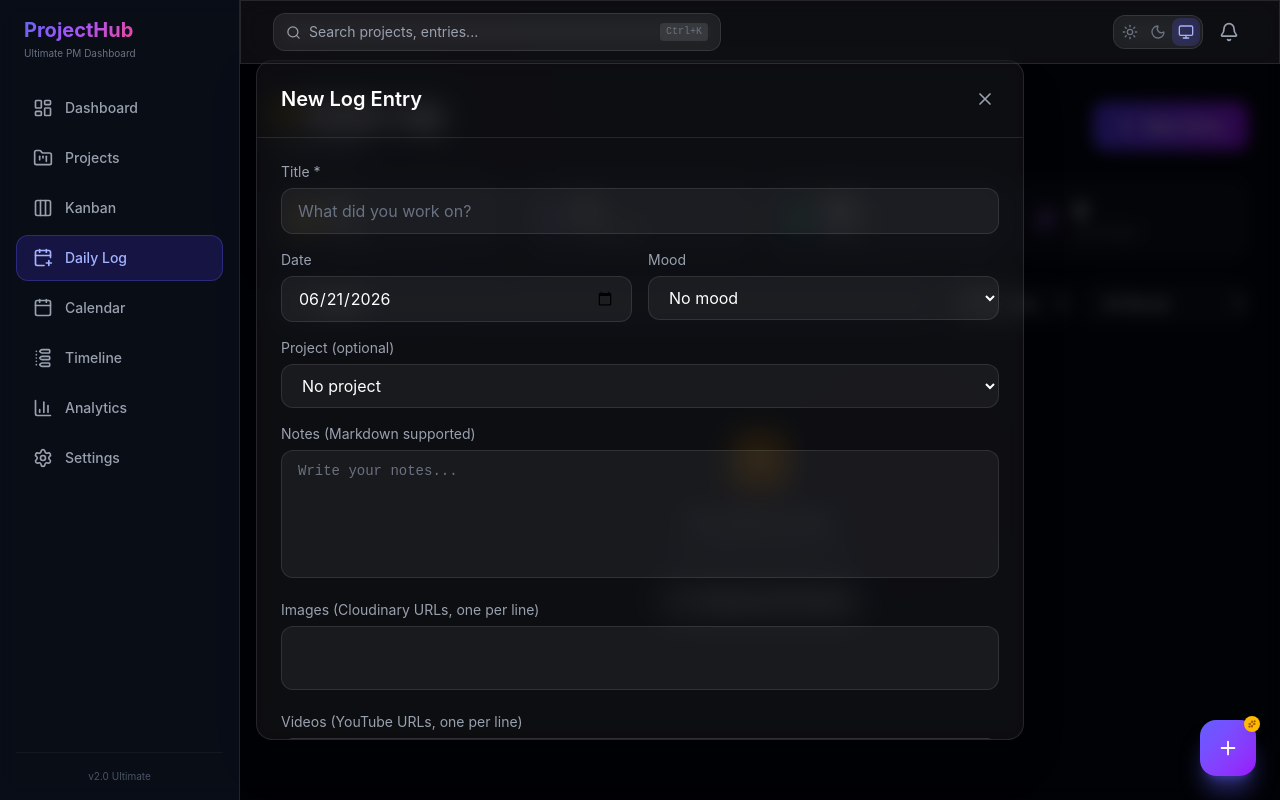
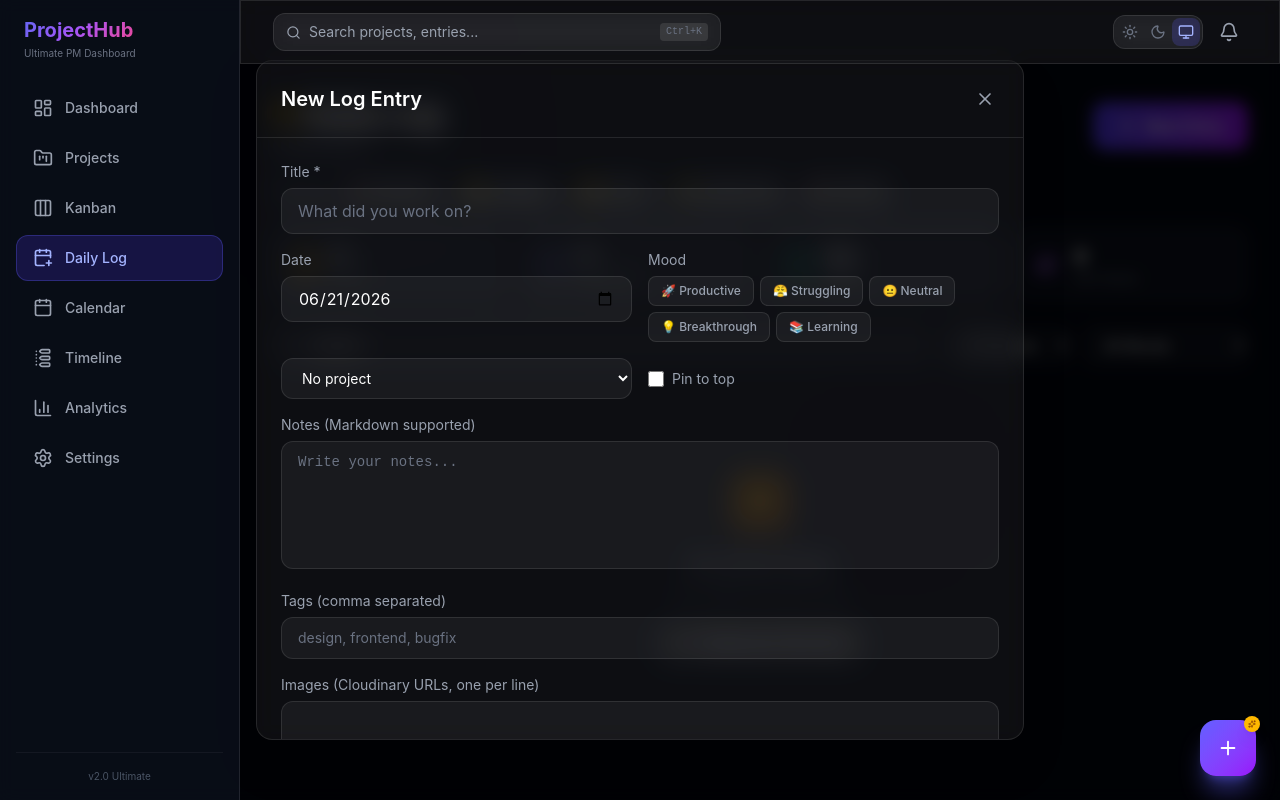
Before and after one commit to aaruthrun-beep/PROJECT-MANAGER, a React (Vite) app: page /PROJECT-MANAGER/daily-log in a window 1280 px wide. Both pictures are taken after typing "Sample" into the empty fields and a click on the button "Create your first entry". Built offline with nearby package versions, Linux system fonts and the light colour scheme.

Commit message:
enhance daily log: edit, pin, quick mood log, markdown preview, tags

```diff
--- a/src/pages/DailyLog.jsx
+++ b/src/pages/DailyLog.jsx
@@ -1,14 +1,14 @@
 import { useState, useEffect, useCallback } from 'react'
-import { motion } from 'framer-motion'
-import { Calendar, Plus, Search, Sparkles, TrendingUp, Zap } from 'lucide-react'
-import { loadData, addLogEntry, deleteLogEntry } from '../data/store'
-import Card from '../ui/Card'
+import { motion, AnimatePresence } from 'framer-motion'
+import { Calendar, Plus, Search, Sparkles, TrendingUp, Zap, Pin, PenLine } from 'lucide-react'
+import { loadData, addLogEntry, updateLogEntry, deleteLogEntry } from '../data/store'
 import Button from '../ui/Button'
 import Badge from '../ui/Badge'
 import Modal from '../ui/Modal'
 import Input from '../ui/Input'
 import LogEntryCard from '../components/LogEntryCard'
 import { format } from 'date-fns'
+import toast from 'react-hot-toast'
 
 const moods = [
   { value: 'productive', label: 'Productive', color: 'emerald', emoji: '🚀' },
@@ -18,14 +18,19 @@ const moods = [
   { value: 'learning', label: 'Learning', color: 'sky', emoji: '📚' },
 ]
 
+const emptyForm = { title: '', content: '', date: new Date().toISOString().split('T')[0], projectId: '', mood: null, tags: [], pinned: false }
+
 export default function DailyLog() {
   const [data, setData] = useState({ projects: [], logEntries: [] })
   const [search, setSearch] = useState('')
   const [filterProject, setFilterProject] = useState('all')
   const [filterMood, setFilterMood] = useState('all')
   const [showModal, setShowModal] = useState(false)
+  const [editEntry, setEditEntry] = useState(null)
   const [viewEntry, setViewEntry] = useState(null)
-  const [form, setForm] = useState({ title: '', content: '', date: new Date().toISOString().split('T')[0], projectId: '', mood: null, tags: [] })
+  const [viewTab, setViewTab] = useState('content')
+  const [showMarkdown, setShowMarkdown] = useState(false)
+  const [form, setForm] = useState({ ...emptyForm })
   const [mediaUrls, setMediaUrls] = useState({ images: '', videos: '' })
 
   const refresh = useCallback(() => setData(loadData()), [])
@@ -49,17 +54,67 @@ export default function DailyLog() {
     const q = search.toLowerCase()
     filtered = filtered.filter(e => e.title.toLowerCase().includes(q) || e.content?.toLowerCase().includes(q))
   }
-  filtered.sort((a, b) => new Date(b.date || b.createdAt) - new Date(a.date || a.createdAt))
+  filtered.sort((a, b) => {
+    if (a.pinned && !b.pinned) return -1
+    if (!a.pinned && b.pinned) return 1
+    return new Date(b.date || b.createdAt) - new Date(a.date || a.createdAt)
+  })
 
-  const handleCreate = (e) => {
+  const openCreate = () => {
+    setEditEntry(null)
+    setForm({ ...emptyForm })
+    setMediaUrls({ images: '', videos: '' })
+    setShowModal(true)
+  }
+
+  const openEdit = (entry) => {
+    setEditEntry(entry)
+    setForm({
+      title: entry.title || '',
+      content: entry.content || '',
+      date: (entry.date || entry.createdAt).split('T')[0],
+      projectId: entry.projectId || '',
+      mood: entry.mood || null,
+      tags: entry.tags || [],
+      pinned: entry.pinned || false,
+    })
+    setMediaUrls({
+      images: (entry.images || []).join('\n'),
+      videos: (entry.videos || []).join('\n'),
+    })
+    setShowModal(true)
+    setViewEntry(null)
+  }
+
+  const handleSubmit = (e) => {
     e.preventDefault()
     if (!form.title.trim()) return
     const images = mediaUrls.images ? mediaUrls.images.split('\n').map(s => s.trim()).filter(Boolean) : []
     const videos = mediaUrls.videos ? mediaUrls.videos.split('\n').map(s => s.trim()).filter(Boolean) : []
+    if (editEntry) {
+      updateLogEntry(editEntry.id, { ...form, images, videos })
+      toast.success('Entry updated')
+    } else {
       addLogEntry({ ...form, images, videos })
-    setForm({ title: '', content: '', date: new Date().toISOString().split('T')[0], projectId: '', mood: null, tags: [] })
+      toast.success('Entry created')
+    }
+    setForm({ ...emptyForm })
     setMediaUrls({ images: '', videos: '' })
+    setEditEntry(null)
     setShowModal(false)
+    refresh()
+  }
+
+  const togglePin = (entry) => {
+    updateLogEntry(entry.id, { pinned: !entry.pinned })
+    toast.success(entry.pinned ? 'Unpinned' : 'Pinned to top')
+    refresh()
+  }
+
+  const quickLog = (moodValue) => {
+    const title = `${moods.find(m => m.value === moodValue)?.emoji} Quick note`
+    addLogEntry({ title, content: '', date: new Date().toISOString().split('T')[0], mood: moodValue, projectId: '', tags: [], pinned: false })
+    toast.success('Quick entry added')
     refresh()
   }
 
@@ -88,21 +143,50 @@ export default function DailyLog() {
     return s
   })()
 
+  const renderContent = (text) => {
+    if (!text) return null
+    if (showMarkdown) {
+      const html = text
+        .replace(/### (.+)/g, '<h3 class="text-base font-semibold text-white mt-4 mb-2">$1</h3>')
+        .replace(/## (.+)/g, '<h2 class="text-lg font-semibold text-white mt-5 mb-2">$1</h2>')
+        .replace(/# (.+)/g, '<h1 class="text-xl font-bold text-white mt-6 mb-3">$1</h1>')
+        .replace(/\*\*(.+?)\*\*/g, '<strong class="text-white">$1</strong>')
+        .replace(/\*(.+?)\*/g, '<em>$1</em>')
+        .replace(/`(.+?)`/g, '<code class="bg-white/10 px-1.5 py-0.5 rounded text-xs font-mono text-amber-300">$1</code>')
+        .replace(/^- (.+)/gm, '<li class="ml-4 list-disc text-gray-300">$1</li>')
+        .replace(/\n/g, '<br/>')
+      return <div className="text-gray-300 text-sm leading-relaxed" dangerouslySetInnerHTML={{ __html: html }} />
+    }
+    return <pre className="text-gray-300 text-sm leading-relaxed whitespace-pre-wrap font-sans">{text}</pre>
+  }
+
   return (
     <motion.div initial={{ opacity: 0 }} animate={{ opacity: 1 }}>
       {/* Header */}
-      <div className="flex flex-col sm:flex-row items-start sm:items-center justify-between gap-3 mb-6">
+      <div className="flex flex-col sm:flex-row items-start sm:items-center justify-between gap-3 mb-5">
         <div>
           <h2 className="text-2xl sm:text-3xl font-bold text-white flex items-center gap-2">
             <Calendar size={26} className="text-amber-400" /> Daily Log
           </h2>
           <p className="text-gray-400 text-sm mt-1">{data.logEntries.length} total entries</p>
         </div>
-        <Button onClick={() => setShowModal(true)} icon={Plus} size="lg">New Entry</Button>
+        <Button onClick={openCreate} icon={Plus} size="lg">New Entry</Button>
+      </div>
+
+      {/* Quick Mood Log */}
+      <div className="flex items-center gap-2 mb-5 overflow-x-auto scrollbar-hide -mx-2 sm:mx-0 px-2 sm:px-0">
+        <span className="text-xs text-gray-500 shrink-0 font-medium">Quick log:</span>
+        {moods.map(m => (
+          <button key={m.value} onClick={() => quickLog(m.value)}
+            className="flex items-center gap-1.5 px-3 py-1.5 rounded-full text-xs font-medium bg-white/5 border border-white/10 hover:bg-white/10 hover:border-white/20 transition-all shrink-0 text-gray-300 active:scale-95">
+            <span>{m.emoji}</span>
+            <span>{m.label}</span>
+          </button>
+        ))}
       </div>
 
       {/* Mini Stats */}
-      <div className="grid grid-cols-2 sm:grid-cols-4 gap-2 sm:gap-3 mb-6">
+      <div className="grid grid-cols-2 sm:grid-cols-4 gap-2 sm:gap-3 mb-5">
         {[
           { label: 'Today', value: todayEntries.length, icon: Calendar, color: 'text-amber-400 bg-amber-500/10' },
           { label: 'This Week', value: data.logEntries.filter(e => {
@@ -157,25 +241,28 @@ export default function DailyLog() {
           <div className="space-y-3">
             {todayEntries.map((e, i) => (
               <motion.div key={e.id} initial={{ opacity: 0, y: 10 }} animate={{ opacity: 1, y: 0 }} transition={{ delay: i * 0.03 }}>
-                <LogEntryCard entry={e} onDelete={(id) => { deleteLogEntry(id); refresh() }} onView={setViewEntry} />
+                <LogEntryCard entry={e} onDelete={(id) => { deleteLogEntry(id); refresh() }} onView={setViewEntry} onEdit={openEdit} onPin={togglePin} />
               </motion.div>
             ))}
           </div>
         </div>
       )}
 
-      {/* Earlier Entries */}
+      {/* Earlier Entries Grouped by Date */}
       {Object.entries(groupedByDate).map(([date, entries]) => (
         <div key={date} className="mb-6">
           <div className="flex items-center gap-3 mb-3">
             <div className="h-px flex-1 bg-gradient-to-r from-white/10 to-transparent" />
             <span className="text-xs font-medium text-gray-500 bg-gray-900 px-3 py-1 rounded-full border border-white/5">
               {format(new Date(date), 'EEEE, MMM d')}
+              <span className="ml-1.5 text-gray-600">({entries.length})</span>
             </span>
             <div className="h-px flex-1 bg-gradient-to-l from-white/10 to-transparent" />
           </div>
           <div className="space-y-3">
-            {entries.map(e => <LogEntryCard key={e.id} entry={e} onDelete={(id) => { deleteLogEntry(id); refresh() }} onView={setViewEntry} />)}
+            {entries.map(e => (
+              <LogEntryCard key={e.id} entry={e} onDelete={(id) => { deleteLogEntry(id); refresh() }} onView={setViewEntry} onEdit={openEdit} onPin={togglePin} />
+            ))}
           </div>
         </div>
       ))}
@@ -188,37 +275,53 @@ export default function DailyLog() {
           </div>
           <p className="text-gray-400 text-lg mb-1">No entries found</p>
           <p className="text-gray-600 text-sm mb-5">{search ? 'Try a different search term' : 'Start logging your daily work'}</p>
-          <Button variant="secondary" onClick={() => setShowModal(true)} icon={Plus}>Create your first entry</Button>
+          <Button variant="secondary" onClick={openCreate} icon={Plus}>Create your first entry</Button>
         </motion.div>
       )}
 
-      {/* Create Modal */}
-      <Modal open={showModal} onClose={() => setShowModal(false)} title="New Log Entry" size="xl">
-        <form onSubmit={handleCreate} className="flex flex-col gap-4">
+      {/* Create/Edit Modal */}
+      <Modal open={showModal} onClose={() => setShowModal(false)} title={editEntry ? 'Edit Entry' : 'New Log Entry'} size="xl">
+        <form onSubmit={handleSubmit} className="flex flex-col gap-4">
           <Input label="Title *" value={form.title} onChange={e => setForm({ ...form, title: e.target.value })} placeholder="What did you work on?" required />
           <div className="grid grid-cols-1 sm:grid-cols-2 gap-4">
             <Input label="Date" type="date" value={form.date} onChange={e => setForm({ ...form, date: e.target.value })} />
             <div className="space-y-1.5">
               <label className="text-sm text-gray-400 block">Mood</label>
-              <select value={form.mood || ''} onChange={e => setForm({ ...form, mood: e.target.value || null })}
-                className="w-full bg-white/5 border border-white/10 rounded-xl py-2.5 px-4 text-white focus:outline-none focus:border-indigo-500/50">
-                <option value="">No mood</option>
-                {moods.map(m => <option key={m.value} value={m.value}>{m.emoji} {m.label}</option>)}
-              </select>
+              <div className="flex gap-1.5 flex-wrap">
+                {moods.map(m => (
+                  <button key={m.value} type="button" onClick={() => setForm({ ...form, mood: form.mood === m.value ? null : m.value })}
+                    className={`px-3 py-1.5 rounded-lg text-xs font-medium border transition-all ${
+                      form.mood === m.value
+                        ? 'bg-indigo-500/20 border-indigo-500/40 text-white'
+                        : 'bg-white/5 border-white/10 text-gray-400 hover:bg-white/10'
+                    }`}>
+                    {m.emoji} {m.label}
+                  </button>
+                ))}
               </div>
             </div>
-          <div className="space-y-1.5">
-            <label className="text-sm text-gray-400 block">Project (optional)</label>
+          </div>
+          <div className="grid grid-cols-1 sm:grid-cols-2 gap-4">
             <select value={form.projectId} onChange={e => setForm({ ...form, projectId: e.target.value })}
-              className="w-full bg-white/5 border border-white/10 rounded-xl py-2.5 px-4 text-white focus:outline-none focus:border-indigo-500/50">
+              className="bg-white/5 border border-white/10 rounded-xl py-2.5 px-4 text-white text-sm focus:outline-none focus:border-indigo-500/50">
               <option value="">No project</option>
               {data.projects.map(p => <option key={p.id} value={p.id}>{p.name}</option>)}
             </select>
+            <label className="flex items-center gap-2 text-sm text-gray-400 cursor-pointer select-none">
+              <input type="checkbox" checked={form.pinned} onChange={e => setForm({ ...form, pinned: e.target.checked })}
+                className="w-4 h-4 rounded border-white/10 bg-white/5 accent-indigo-500" />
+              Pin to top
+            </label>
           </div>
           <div className="space-y-1.5">
             <label className="text-sm text-gray-400 block">Notes (Markdown supported)</label>
             <textarea value={form.content} onChange={e => setForm({ ...form, content: e.target.value })}
               className="w-full bg-white/5 border border-white/10 rounded-xl py-2.5 px-4 text-white placeholder-gray-500 focus:outline-none focus:border-indigo-500/50 h-32 resize-none font-mono text-sm" placeholder="Write your notes..." />
+          </div>
+          <div className="space-y-1.5">
+            <label className="text-sm text-gray-400 block">Tags (comma separated)</label>
+            <input type="text" value={form.tags.join(', ')} onChange={e => setForm({ ...form, tags: e.target.value.split(',').map(s => s.trim()).filter(Boolean) })}
+              className="w-full bg-white/5 border border-white/10 rounded-xl py-2.5 px-4 text-white placeholder-gray-500 focus:outline-none focus:border-indigo-500/50 text-sm" placeholder="design, frontend, bugfix" />
           </div>
           <div className="space-y-1.5">
             <label className="text-sm text-gray-400 block">Images (Cloudinary URLs, one per line)</label>
@@ -232,7 +335,7 @@ export default function DailyLog() {
           </div>
           <div className="flex gap-3">
             <Button variant="secondary" onClick={() => setShowModal(false)} className="flex-1">Cancel</Button>
-            <Button type="submit" className="flex-1">Save Entry</Button>
+            <Button type="submit" className="flex-1">{editEntry ? 'Update Entry' : 'Save Entry'}</Button>
           </div>
         </form>
       </Modal>
@@ -240,14 +343,57 @@ export default function DailyLog() {
       {/* View Modal */}
       {viewEntry && (
         <Modal open={!!viewEntry} onClose={() => setViewEntry(null)} title={viewEntry.title} size="xl">
-          <p className="text-sm text-gray-400 mb-4">
+          <div className="flex items-center justify-between mb-4 flex-wrap gap-2">
+            <div className="flex items-center gap-2 text-sm text-gray-400 flex-wrap">
+              <Calendar size={14} />
               {format(new Date(viewEntry.date || viewEntry.createdAt), 'EEEE, MMMM d, yyyy')}
-            {viewEntry.mood && <Badge color={moods.find(m => m.value === viewEntry.mood)?.color || 'gray'} className="ml-2">{moods.find(m => m.value === viewEntry.mood)?.emoji} {viewEntry.mood}</Badge>}
-          </p>
-          <div className="text-gray-300 whitespace-pre-wrap mb-6 text-sm leading-relaxed">{viewEntry.content}</div>
+              {viewEntry.mood && (
+                <Badge color={moods.find(m => m.value === viewEntry.mood)?.color || 'gray'}>
+                  {moods.find(m => m.value === viewEntry.mood)?.emoji} {viewEntry.mood}
+                </Badge>
+              )}
+            </div>
+            <div className="flex gap-1">
+              <button onClick={() => togglePin(viewEntry)}
+                className={`text-xs px-2 py-1 rounded-lg transition-all ${viewEntry.pinned ? 'text-amber-400 bg-amber-500/10' : 'text-gray-400 hover:text-white hover:bg-white/5'}`}>
+                <Pin size={13} />
+              </button>
+              <button onClick={() => { const e = viewEntry; setViewEntry(null); openEdit(e) }}
+                className="text-xs text-indigo-400 hover:text-indigo-300 px-2 py-1 rounded-lg hover:bg-indigo-500/10 transition-all">Edit</button>
+            </div>
+          </div>
+
+          {/* View Tabs */}
+          <div className="flex gap-1 mb-4 border-b border-white/5 pb-2">
+            {['content', 'media'].map(tab => (
+              <button key={tab} onClick={() => setViewTab(tab)}
+                className={`text-xs px-3 py-1.5 rounded-lg capitalize transition-all ${
+                  viewTab === tab ? 'bg-white/10 text-white' : 'text-gray-500 hover:text-white'
+                }`}>{tab}</button>
+            ))}
+            <button onClick={() => setShowMarkdown(!showMarkdown)}
+              className={`text-xs px-3 py-1.5 rounded-lg ml-auto transition-all ${showMarkdown ? 'bg-indigo-500/20 text-indigo-300' : 'text-gray-500 hover:text-white'}`}>
+              {showMarkdown ? 'Render' : 'Markdown'}
+            </button>
+          </div>
+
+          <AnimatePresence mode="wait">
+            {viewTab === 'content' ? (
+              <motion.div key="content" initial={{ opacity: 0 }} animate={{ opacity: 1 }} exit={{ opacity: 0 }}>
+                {viewEntry.content ? renderContent(viewEntry.content) : <p className="text-gray-500 text-sm italic">No notes</p>}
+                {viewEntry.tags?.length > 0 && (
+                  <div className="flex flex-wrap gap-1.5 mt-4 pt-4 border-t border-white/5">
+                    {viewEntry.tags.map((tag, i) => (
+                      <span key={i} className="text-[10px] px-2 py-0.5 rounded-full bg-white/5 text-gray-400 border border-white/5">{tag}</span>
+                    ))}
+                  </div>
+                )}
+              </motion.div>
+            ) : (
+              <motion.div key="media" initial={{ opacity: 0 }} animate={{ opacity: 1 }} exit={{ opacity: 0 }}>
                 {viewEntry.images?.length > 0 && (
                   <div className="mb-4">
-              <h4 className="text-sm font-medium text-gray-400 mb-2">Photos</h4>
+                    <h4 className="text-sm font-medium text-gray-400 mb-2">Photos ({viewEntry.images.length})</h4>
                     <div className="grid grid-cols-2 md:grid-cols-3 gap-3">
                       {viewEntry.images.map((url, i) => (
                         <img key={i} src={url} alt="" className="w-full aspect-video object-cover rounded-xl border border-white/10" />
@@ -257,7 +403,7 @@ export default function DailyLog() {
                 )}
                 {viewEntry.videos?.length > 0 && (
                   <div>
-              <h4 className="text-sm font-medium text-gray-400 mb-2">Videos</h4>
+                    <h4 className="text-sm font-medium text-gray-400 mb-2">Videos ({viewEntry.videos.length})</h4>
                     {viewEntry.videos.map((url, i) => (
                       <div key={i} className="aspect-video rounded-xl overflow-hidden border border-white/10 mb-3">
                         {url.includes('youtube') || url.includes('youtu.be') ? (
@@ -268,6 +414,12 @@ export default function DailyLog() {
                     ))}
                   </div>
                 )}
+                {(!viewEntry.images?.length && !viewEntry.videos?.length) && (
+                  <p className="text-gray-500 text-sm italic">No media attached</p>
+                )}
+              </motion.div>
+            )}
+          </AnimatePresence>
         </Modal>
       )}
     </motion.div>
```
Also changed, not shown: src/components/LogEntryCard.jsx (+29 -4 lines). Lines whose indentation alone changed are shown as unchanged.
